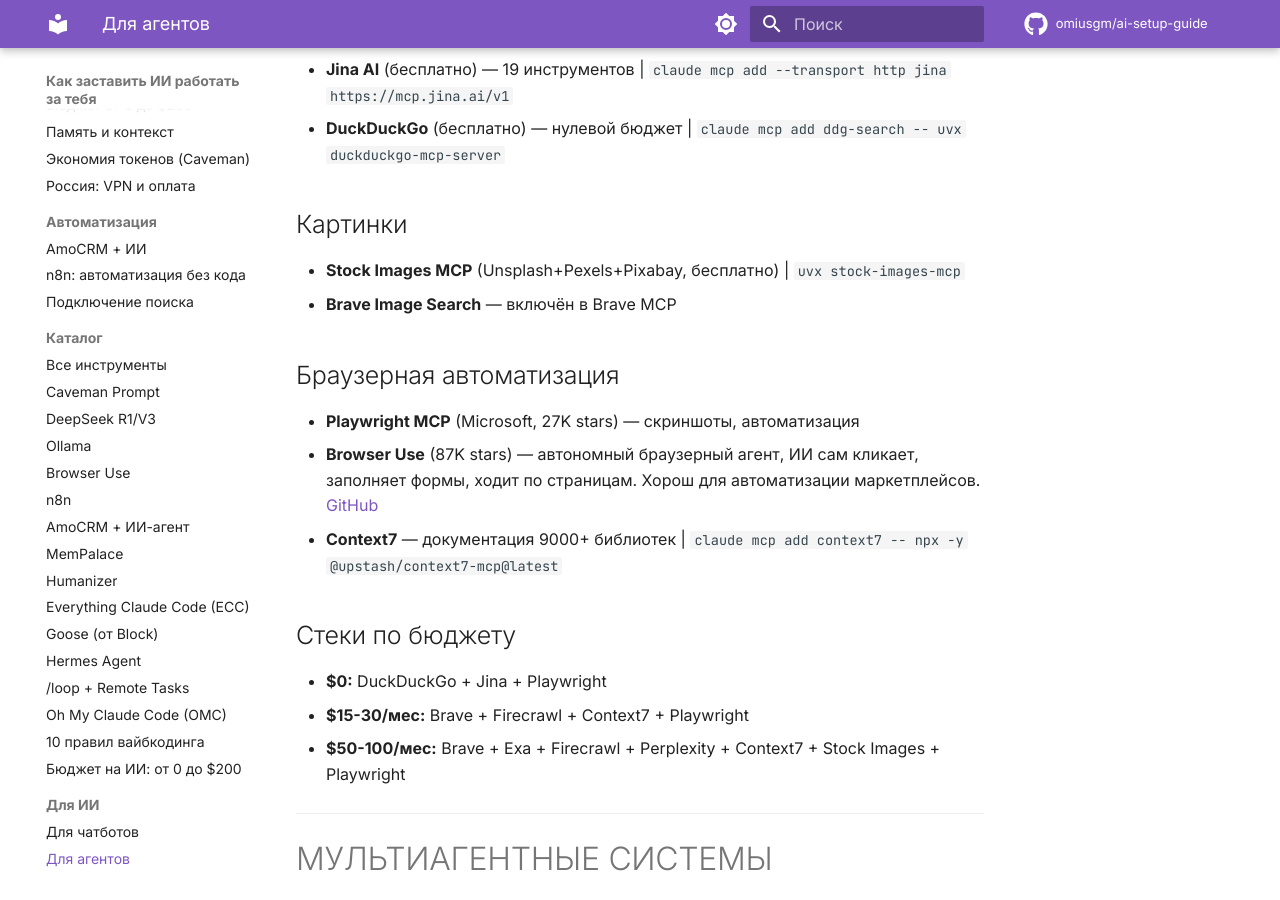
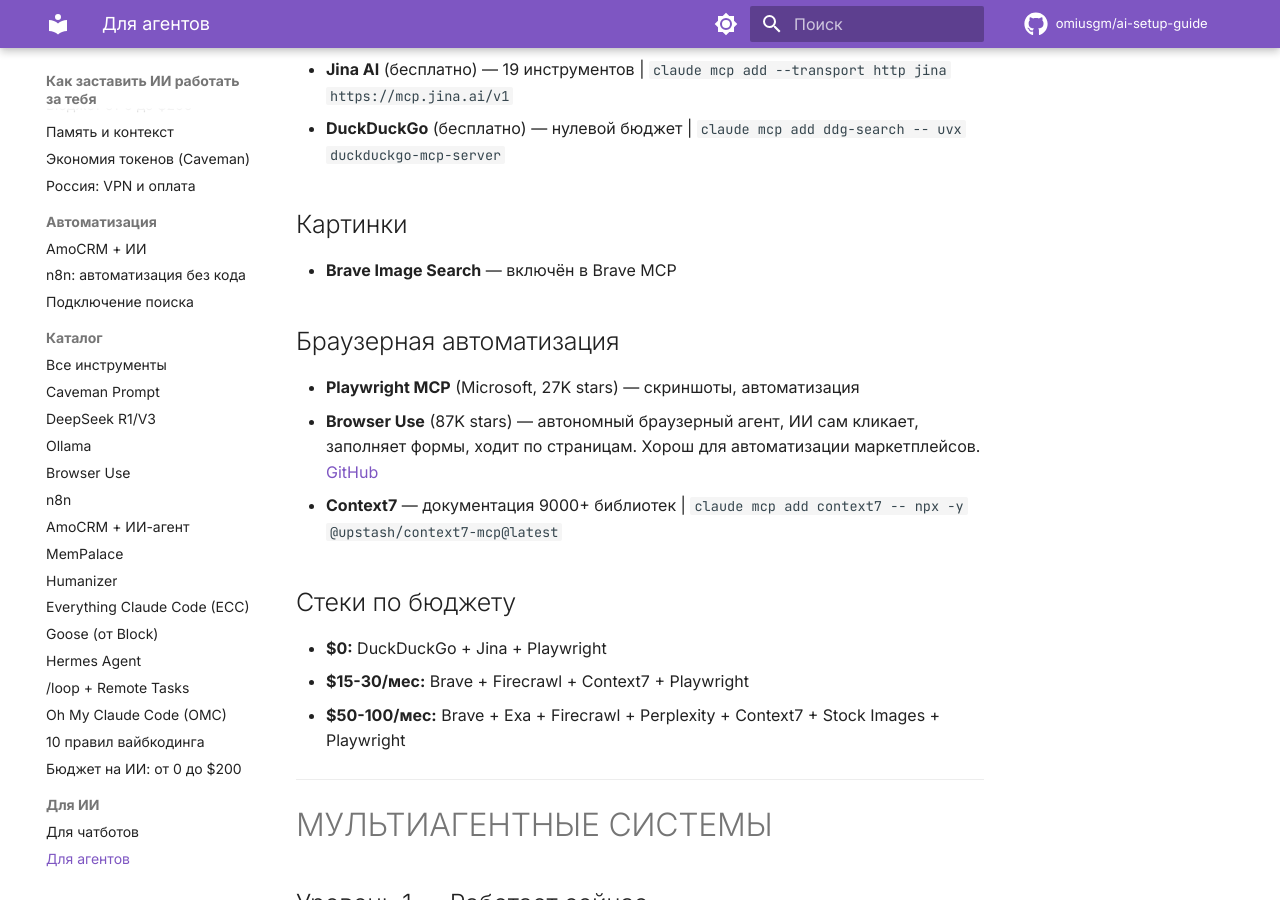
Before and after one commit to omiusgm/ai-setup-guide, an MkDocs documentation site: the page built from docs/for-agents.md, in a window 1280 px wide and 900 px high, scrolled down 4907 px. Built offline with MkDocs 1.6.1 and Material for MkDocs 9.7.7, drawn with Linux system fonts in a browser that asks for light colours; comment, search, counter and statistics services are not loaded.

Commit message:
fix: убран фейковый Stock Images MCP (галлюцинация)
Друг Владимира нашёл — stock-images-mcp не существует в PyPI. Убрал из for-agents.md и search.md.

Co-Authored-By: Claude Opus 4.6 (1M context) <noreply@anthropic.com>

```diff
--- a/docs/for-agents.md
+++ b/docs/for-agents.md
@@ -177,7 +177,6 @@ npx skills add plastic-labs/honcho
 
 ## Картинки
 
-- **Stock Images MCP** (Unsplash+Pexels+Pixabay, бесплатно) | `uvx stock-images-mcp`
 - **Brave Image Search** — включён в Brave MCP
 
 ## Браузерная автоматизация
```
Also changed, not shown: docs/skills/search.md (+0 -1 lines).
